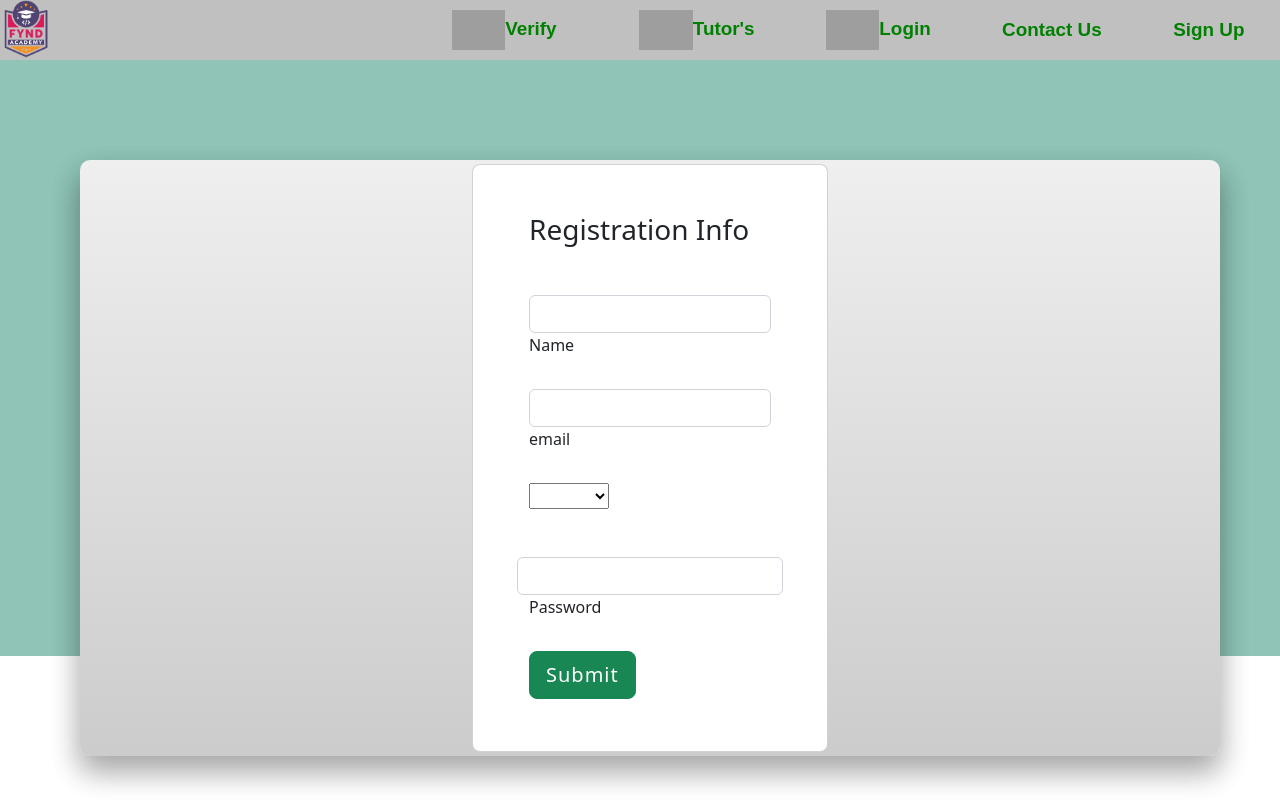
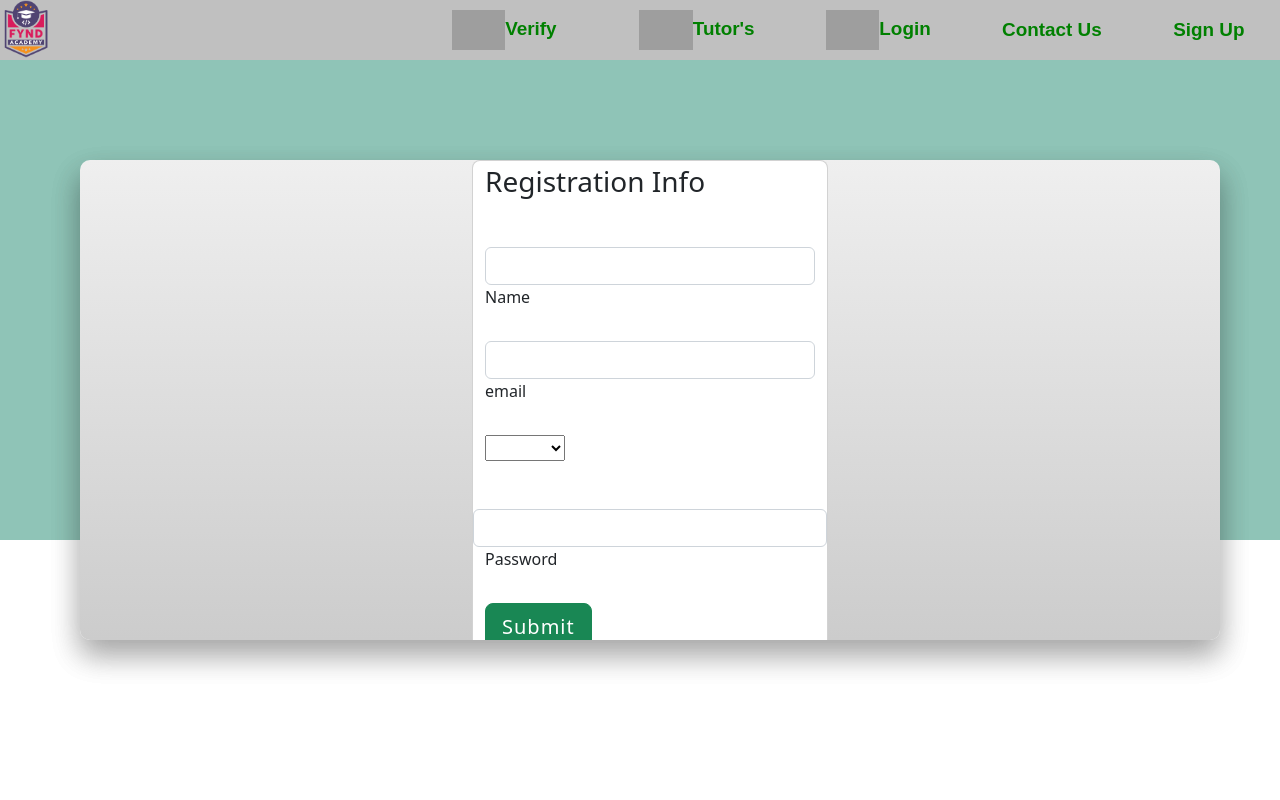
Before and after one commit to jritu961/certificate-verification, a Vue app: page /register in a window 1280 px wide. Built offline with nearby package versions, Linux system fonts and the light colour scheme; grey boxes are pictures that could not be loaded.

Commit message:
register

```diff
--- a/src/components/userRegister.vue
+++ b/src/components/userRegister.vue
@@ -3,14 +3,14 @@
    <div>
     <NavBar/>
     <section class="h-100 h-custom" style="background-color: #8fc4b7;">
-  <div class="container py-1 h-100">
+  <div class="container py-0 h-90">
     <div class="row d-flex justify-content-center align-items-center h-100">
       <div class="col-lg-8 col-xl-4">
         <div class="card rounded-3">
           <!-- <img src="https://mdbcdn.b-cdn.net/img/Photos/new-templates/bootstrap-registration/img3.webp"
             class="w-100" style="border-top-left-radius: .3rem; border-top-right-radius: .3rem;"
             alt="Sample photo"> -->
-          <div class="card-body p-4 p-md-5">
+          <div class="card-body p-3 p-md-1">
             <h3 class="mb-4 pb-2 pb-md-0 mb-md-5 px-md-2">Registration Info</h3>
 
             <form class="px-md-2">
@@ -28,12 +28,13 @@
               </div>
                 <div class="col-md-6 mb-4">
                                <div class="col-md-6 mb-4">
+                      <select class="select" v-model="roles">
+              <input type="text" v-model="text" id="form3Example1q" class="form-control" />
+                <label class="form-label" for="form3Example1q" >email</label>
 
-                   <select class="select" v-model="roles">
                     <option value="1" disabled>Roles</option>
                     <option value="2">student</option>
-
-                  </select>
+                   </select>
 
 
                 </div>
```
